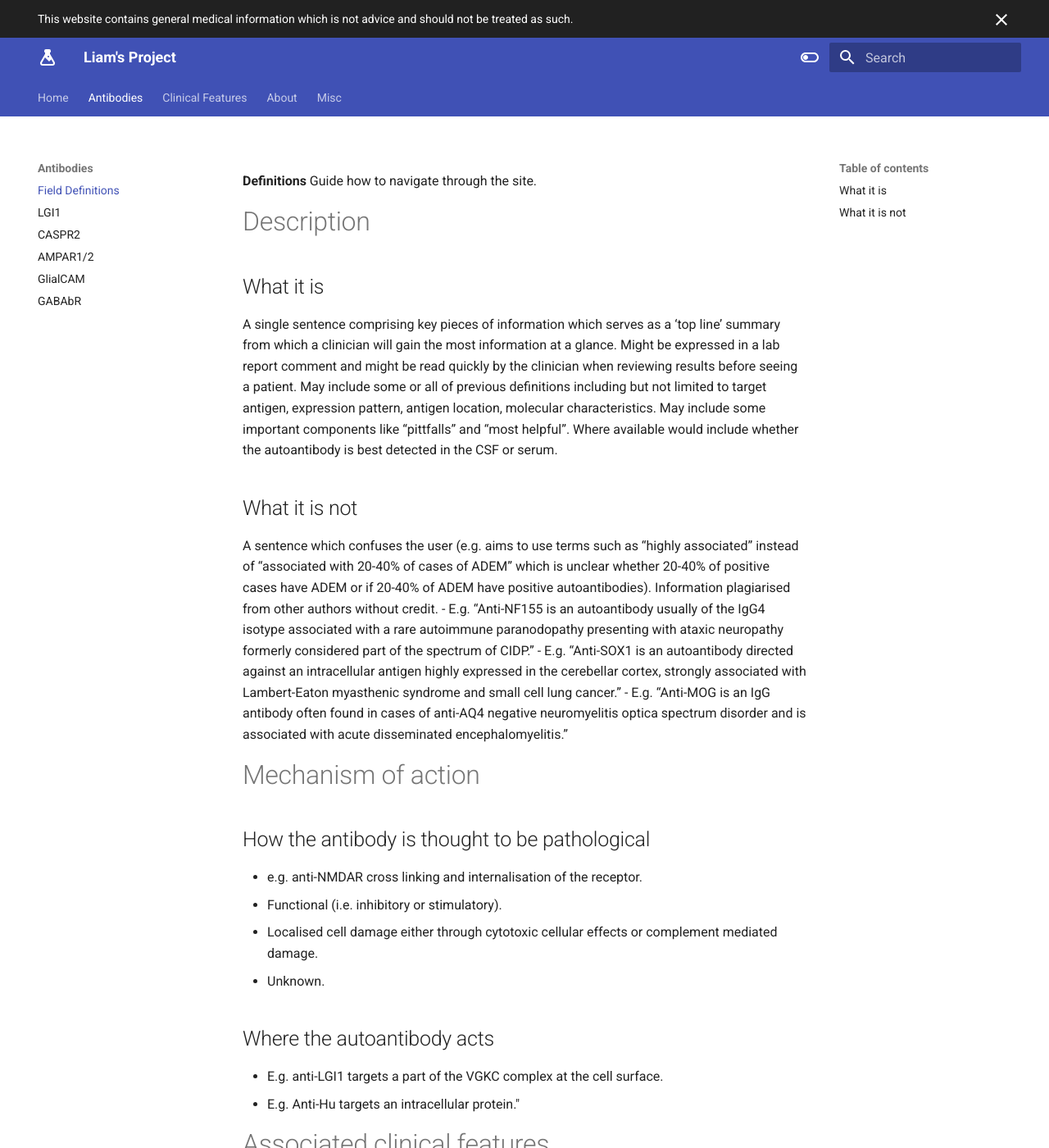
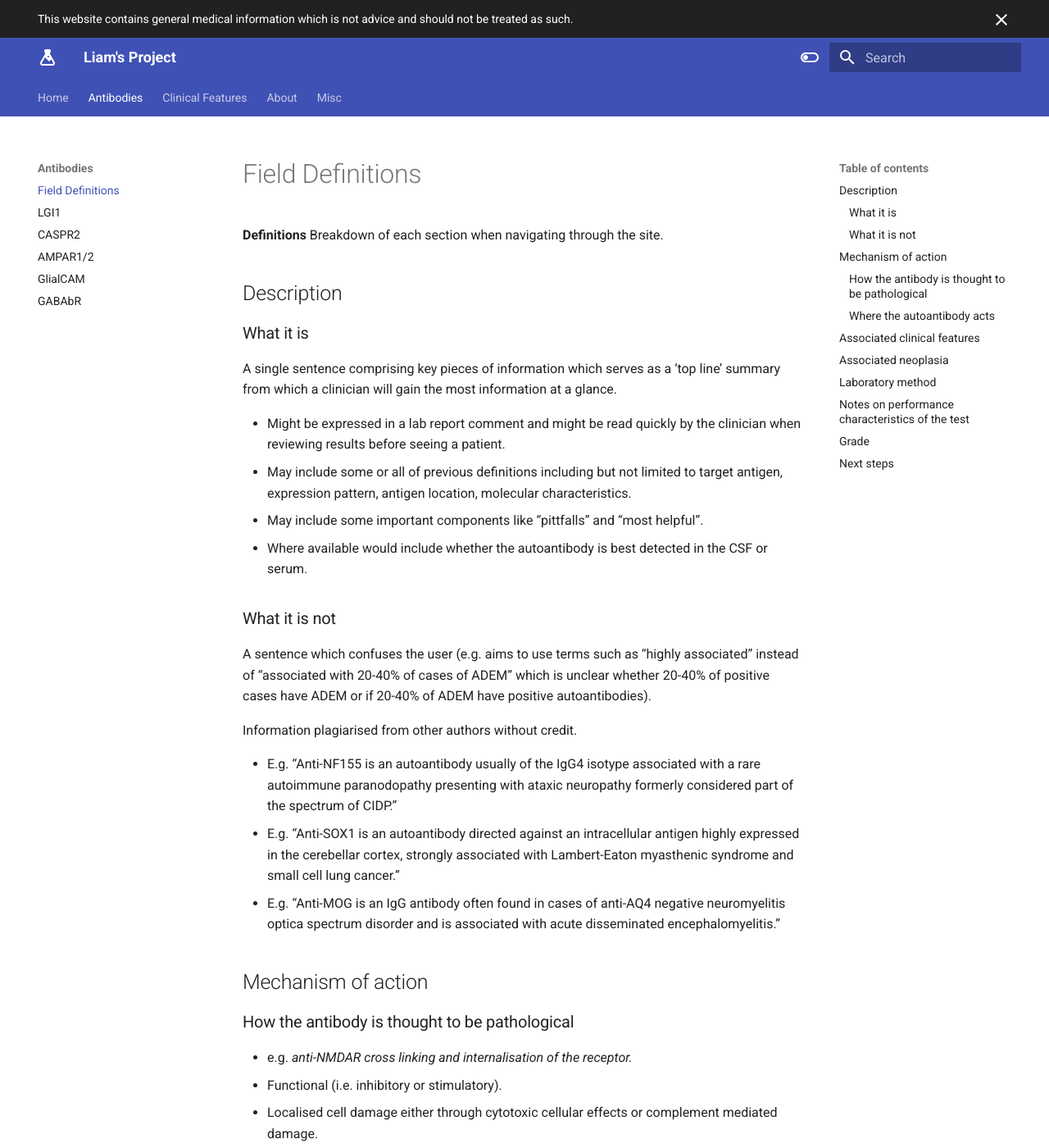
Before and after one commit to monchee/liamsproject, an MkDocs documentation site: the page built from docs/antibodies/definitions.md, in a window 1280 px wide and 1400 px high. Shown: the whole window at 82% size. Built offline with MkDocs 1.6.1 and Material for MkDocs 9.7.7, drawn with Linux system fonts in a browser that asks for light colours; plug-ins that fetch from the network failed and are left out; some of the changed text lies outside the part shown.

Commit message:
Update definitions.md

```diff
--- a/docs/antibodies/definitions.md
+++ b/docs/antibodies/definitions.md
@@ -1,45 +1,65 @@
+---
+title: Usage Guide
+description: Field definitions
+---
+
 **Definitions**
-Guide how to navigate through the site.
+Breakdown of each section when navigating through the site.
 
-# Description
-## What it is
+##  Description
+### What it is
 A single sentence comprising key pieces of information which serves as a ‘top line’ summary from which a clinician will gain the most information at a glance.
-Might be expressed in a lab report comment and might be read quickly by the clinician when reviewing results before seeing a patient.
-May include some or all of previous definitions including but not limited to target antigen, expression pattern, antigen location, molecular characteristics.
-May include some important components like “pittfalls” and “most helpful”.
-Where available would include whether the autoantibody is best detected in the CSF or serum.
-## What it is not
+
+- Might be expressed in a lab report comment and might be read quickly by the clinician when reviewing results before seeing a patient.
+- May include some or all of previous definitions including but not limited to target antigen, expression pattern, antigen location, molecular characteristics.
+- May include some important components like “pittfalls” and “most helpful”.
+- Where available would include whether the autoantibody is best detected in the CSF or serum.
+
+### What it is not
 A sentence which confuses the user (e.g. aims to use terms such as “highly associated” instead of “associated with 20-40% of cases of ADEM” which is unclear whether 20-40% of positive cases have ADEM or if 20-40% of ADEM have positive autoantibodies).
+
 Information plagiarised from other authors without credit.
- - E.g. “Anti-NF155 is an autoantibody usually of the IgG4 isotype associated with a rare autoimmune paranodopathy presenting with ataxic neuropathy formerly considered part of the spectrum of CIDP.”
- - E.g. “Anti-SOX1 is an autoantibody directed against an intracellular antigen highly expressed in the cerebellar cortex, strongly associated with Lambert-Eaton myasthenic syndrome and small cell lung cancer.”
- - E.g. “Anti-MOG is an IgG antibody often found in cases of anti-AQ4 negative neuromyelitis optica spectrum disorder and is associated with acute disseminated encephalomyelitis.”
 
-# Mechanism of action
-## How the antibody is thought to be pathological
- - e.g. anti-NMDAR cross linking and internalisation of the receptor.
+- E.g. “Anti-NF155 is an autoantibody usually of the IgG4 isotype associated with a rare autoimmune paranodopathy presenting with ataxic neuropathy formerly considered part of the spectrum of CIDP.”
+- E.g. “Anti-SOX1 is an autoantibody directed against an intracellular antigen highly expressed in the cerebellar cortex, strongly associated with Lambert-Eaton myasthenic syndrome and small cell lung cancer.”
+- E.g. “Anti-MOG is an IgG antibody often found in cases of anti-AQ4 negative neuromyelitis optica spectrum disorder and is associated with acute disseminated encephalomyelitis.”
+
+## Mechanism of action
+
+### How the antibody is thought to be pathological
+
+ - e.g. *anti-NMDAR cross linking and internalisation of the receptor.*
  - Functional (i.e. inhibitory or stimulatory).
  - Localised cell damage either through cytotoxic cellular effects or complement mediated damage.
  - Unknown.
-## Where the autoantibody acts
+
+### Where the autoantibody acts
+
  - E.g. anti-LGI1 targets a part of the VGKC complex at the cell surface.
  - E.g. Anti-Hu targets an intracellular protein."
 
-# Associated clinical features
+## Associated clinical features
+
 of the syndrome associated with the antibody
 
-# Associated neoplasia
+## Associated neoplasia
+
 to describe the most common malignancies associated with the antibody and to identify whether the antibody is high (>70%), intermediate (30-70%), or lower risk (<30%) for an associated malignancy.
 
-# Laboratory method
+## Laboratory method
+
 Indirect immunofluorescence, cell based assay, flow cytometry, radioimmunoprecipitation/fluorescence immunoprecipitation, ELISA.
 
-# Notes on performance characteristics of the test
+## Notes on performance characteristics of the test
 
-# Grade
+## Grade
+
 A standardised score or expert panel opinion on the ‘health’ of the assay.
+
 Includes the pitfalls of and most useful applications of this test.
+
 Takes into account several components including: access to the assay, cost, performance characteristics, availability of certified reference material"
 
-# Next steps
+## Next steps
+
 Might include comments on prognosis, treatment efficacy, relapse rate, disease activity, and disease classification.
```
